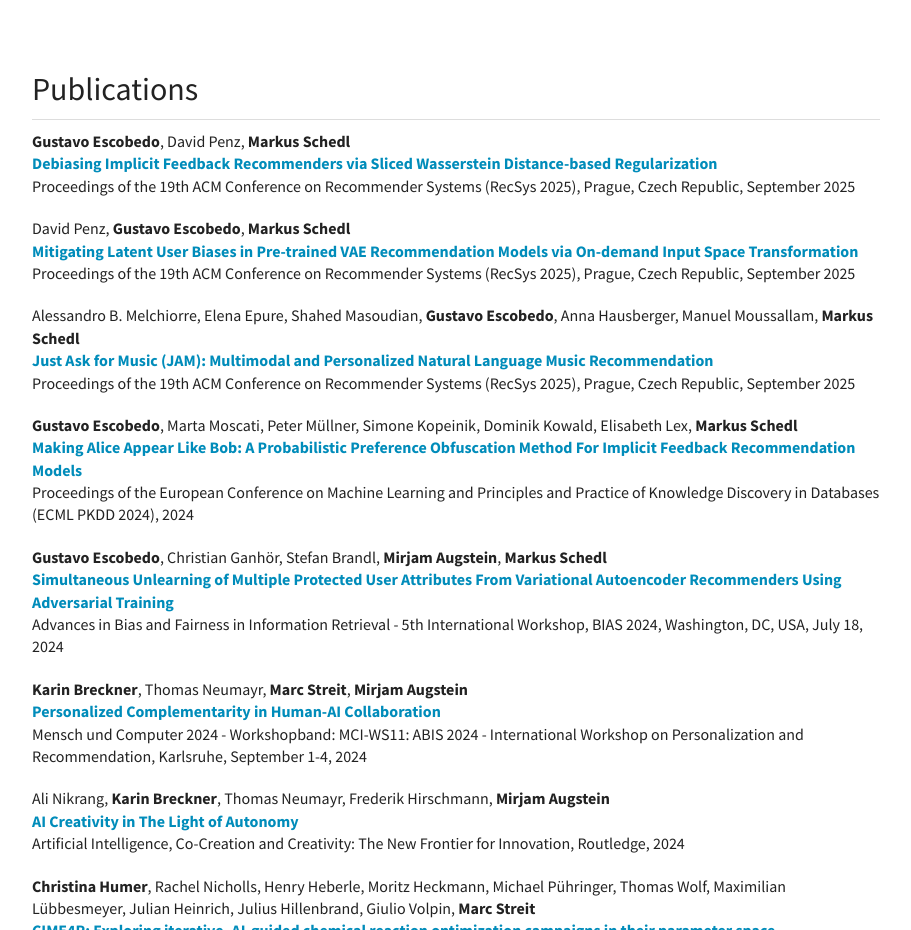
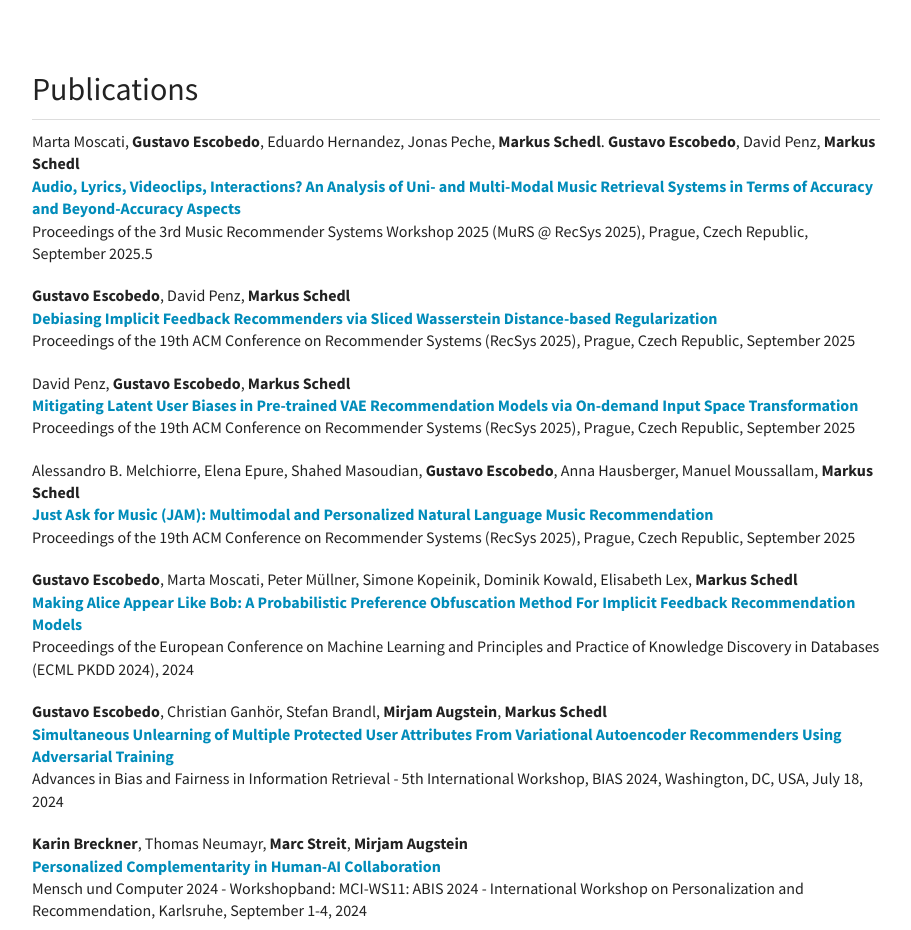
Before and after one commit to jku-vds-lab/website_hcai, a plain HTML site: page index.html in a window 1280 px wide. Shown: the part 1124-2054 px from the top of the page, without its empty margins (38-949 px from the left). Drawn offline with nearby package versions, Linux system fonts and the light colour scheme.

Commit message:
Update index.html

```diff
--- a/index.html
+++ b/index.html
@@ -207,7 +207,12 @@
                 </p>-->
 
 			<ul class="publication-list">
-
+			  <li>
+				Marta Moscati, <b>Gustavo Escobedo</b>, Eduardo Hernandez, Jonas Peche, <b>Markus Schedl</b>.
+				<b>Gustavo Escobedo</b>, David Penz, <b>Markus Schedl</b><br>
+				<strong><a href="#">Audio, Lyrics, Videoclips, Interactions? An Analysis of Uni- and Multi-Modal Music Retrieval Systems in Terms of Accuracy and Beyond-Accuracy Aspects</a></strong><br>
+				Proceedings of the 3rd Music Recommender Systems Workshop 2025 (MuRS @ RecSys 2025), Prague, Czech Republic, September 2025.5<br>
+			  </li>
 			  <li>
 				<b>Gustavo Escobedo</b>, David Penz, <b>Markus Schedl</b><br>
 				<strong><a href="#">Debiasing Implicit Feedback Recommenders via Sliced Wasserstein Distance-based Regularization</a></strong><br>
```
